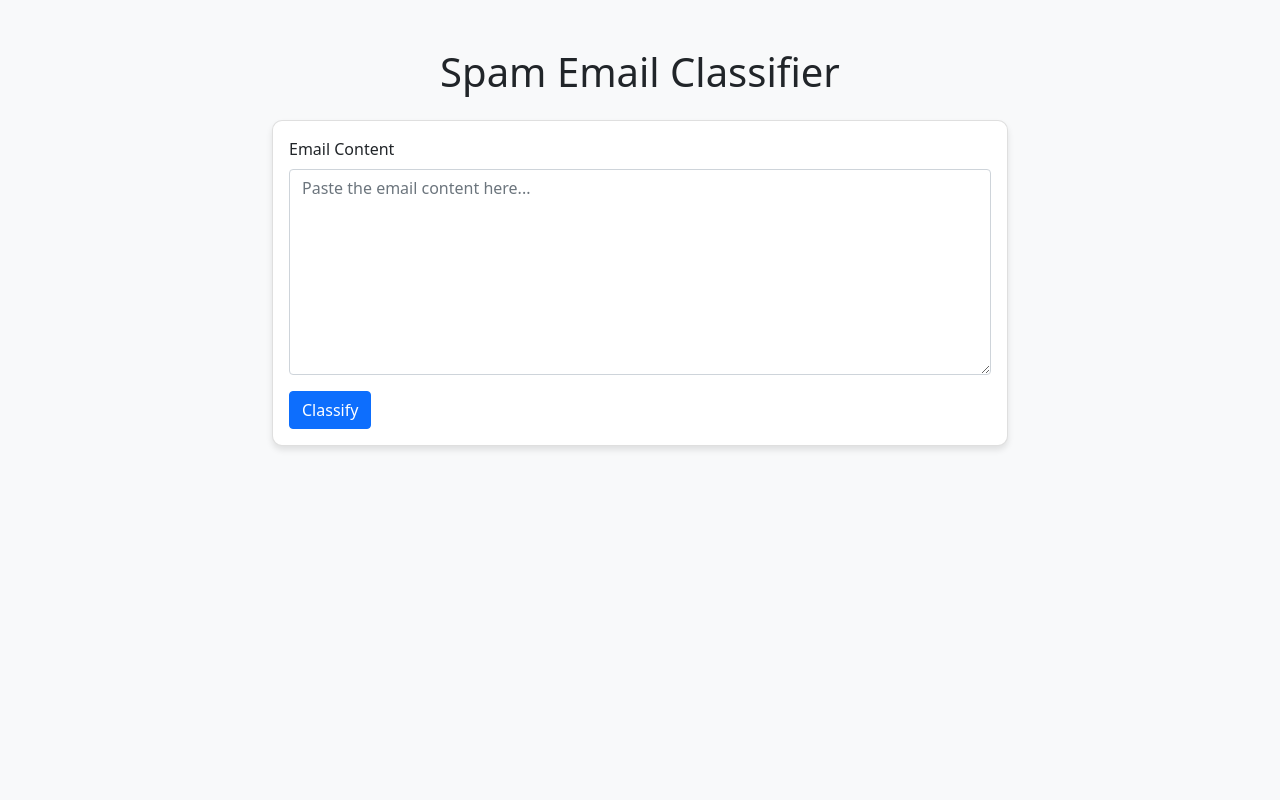
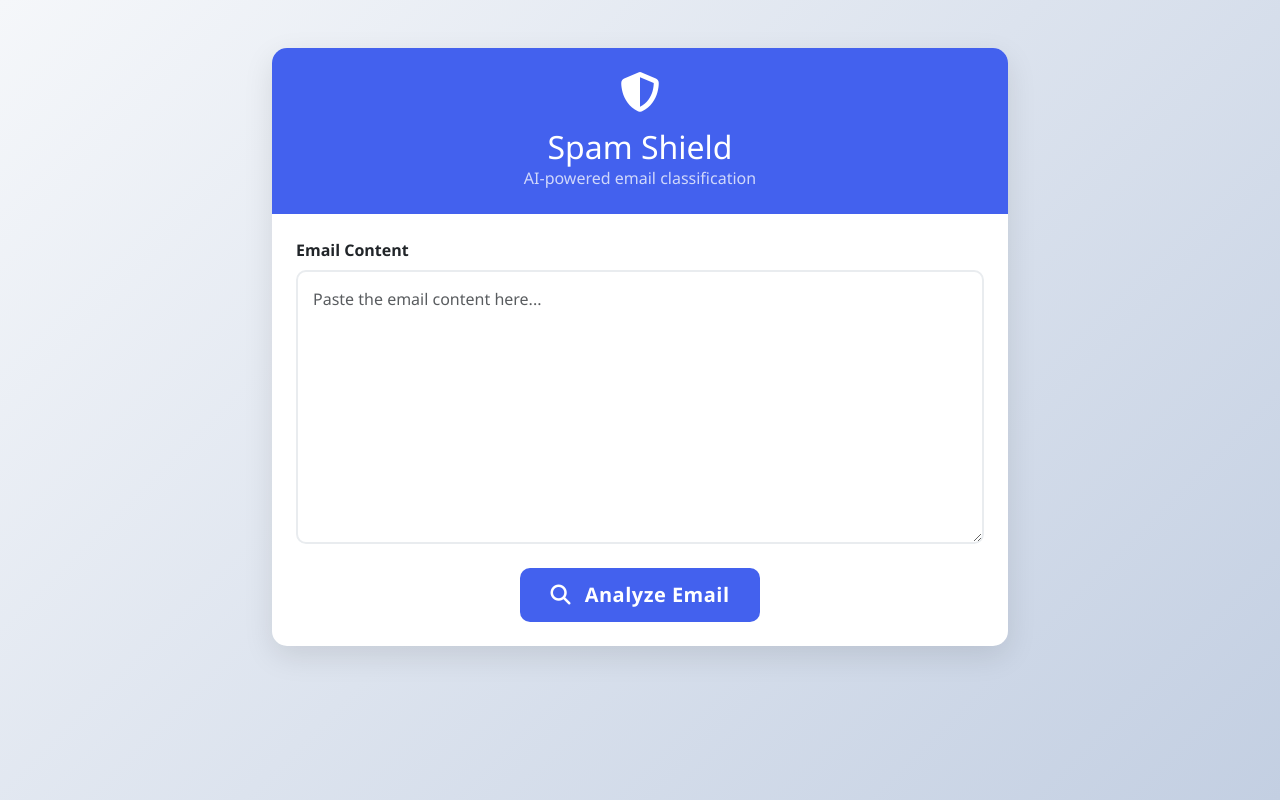
Before and after one commit to Priyankanegi28/Spam-Email-Classifier, a Flask app: page / in a window 1280 px wide. Run offline with Flask 3, Linux system fonts and the light colour scheme; parts of the project's set-up code (start-up, migrations or seed data) failed here and were passed over.

Commit message:
Email-Spam-Classifier

```diff
--- a/templates/index.html
+++ b/templates/index.html
@@ -3,29 +3,155 @@
 <head>
     <meta charset="UTF-8">
     <meta name="viewport" content="width=device-width, initial-scale=1.0">
-    <title>Spam Email Classifier</title>
-    <link rel="stylesheet" href="https://cdn.jsdelivr.net/npm/bootstrap@5.1.3/dist/css/bootstrap.min.css">
-    <link rel="stylesheet" href="/static/styles.css">
+    <title>Spam Shield | Email Classifier</title>
+    <link rel="stylesheet" href="https://cdn.jsdelivr.net/npm/bootstrap@5.3.0/dist/css/bootstrap.min.css">
+    <link rel="stylesheet" href="https://cdnjs.cloudflare.com/ajax/libs/font-awesome/6.4.0/css/all.min.css">
+    <style>
+        :root {
+            --primary: #4361ee;
+            --success: #4cc9f0;
+            --danger: #f72585;
+            --dark: #212529;
+            --light: #f8f9fa;
+        }
+
+        body {
+            background: linear-gradient(135deg, #f5f7fa 0%, #c3cfe2 100%);
+            min-height: 100vh;
+            font-family: 'Segoe UI', Tahoma, Geneva, Verdana, sans-serif;
+        }
+
+        .card {
+            border: none;
+            border-radius: 15px;
+            box-shadow: 0 10px 30px rgba(0, 0, 0, 0.1);
+            overflow: hidden;
+            transition: transform 0.3s ease;
+        }
+
+        .card:hover {
+            transform: translateY(-5px);
+        }
+
+        .card-header {
+            background: var(--primary);
+            color: white;
+            padding: 1.5rem;
+            border-bottom: none;
+        }
+
+        .form-control {
+            border-radius: 10px;
+            padding: 15px;
+            border: 2px solid #e9ecef;
+            transition: all 0.3s;
+        }
+
+        .form-control:focus {
+            border-color: var(--primary);
+            box-shadow: 0 0 0 0.25rem rgba(67, 97, 238, 0.25);
+        }
+
+        .btn-primary {
+            background-color: var(--primary);
+            border: none;
+            border-radius: 10px;
+            padding: 12px 30px;
+            font-weight: 600;
+            letter-spacing: 0.5px;
+            transition: all 0.3s;
+        }
+
+        .btn-primary:hover {
+            background-color: #3a56d4;
+            transform: translateY(-2px);
+        }
+
+        #result {
+            border-radius: 10px;
+            padding: 20px;
+            margin-top: 20px;
+            background: rgba(255, 255, 255, 0.9);
+            box-shadow: 0 5px 15px rgba(0, 0, 0, 0.05);
+            transition: all 0.5s ease;
+        }
+
+        .text-success {
+            color: var(--success) !important;
+        }
+
+        .text-danger {
+            color: var(--danger) !important;
+        }
+
+        .confidence-meter {
+            height: 10px;
+            border-radius: 5px;
+            margin-top: 15px;
+            background: #e9ecef;
+            overflow: hidden;
+        }
+
+        .confidence-level {
+            height: 100%;
+            width: 0%;
+            transition: width 1s ease;
+        }
+
+        .header-icon {
+            font-size: 2.5rem;
+            margin-bottom: 1rem;
+            color: white;
+        }
+
+        .loading-spinner {
+            display: none;
+            margin: 20px auto;
+        }
+    </style>
 </head>
 <body>
-    <div class="container mt-5">
-        <h1 class="text-center mb-4">Spam Email Classifier</h1>
+    <div class="container py-5">
         <div class="row justify-content-center">
-            <div class="col-md-8">
+            <div class="col-lg-8">
                 <div class="card">
-                    <div class="card-body">
+                    <div class="card-header text-center">
+                        <i class="fas fa-shield-alt header-icon"></i>
+                        <h1 class="h2 mb-0">Spam Shield</h1>
+                        <p class="mb-0 opacity-75">AI-powered email classification</p>
+                    </div>
+                    <div class="card-body p-4">
                         <form id="classifyForm">
-                            <div class="mb-3">
-                                <label for="emailText" class="form-label">Email Content</label>
-                                <textarea class="form-control" id="emailText" rows="8"
+                            <div class="mb-4">
+                                <label for="emailText" class="form-label fw-bold">Email Content</label>
+                                <textarea class="form-control" id="emailText" rows="10"
                                     placeholder="Paste the email content here..."></textarea>
                             </div>
-                            <button type="submit" class="btn btn-primary">Classify</button>
+                            <div class="text-center">
+                                <button type="submit" class="btn btn-primary btn-lg">
+                                    <i class="fas fa-search me-2"></i> Analyze Email
+                                </button>
+                            </div>
                         </form>
-                        <div id="result" class="mt-4" style="display: none;">
-                            <h4>Result:</h4>
-                            <p>This email is <span id="prediction" class="fw-bold"></span>
-                                with <span id="probability"></span>% confidence.</p>
+
+                        <div class="text-center">
+                            <div class="spinner-border text-primary loading-spinner" role="status">
+                                <span class="visually-hidden">Loading...</span>
+                            </div>
+                        </div>
+
+                        <div id="result" class="text-center p-4" style="display: none;">
+                            <h3 class="h4 mb-3">Analysis Result</h3>
+                            <div class="d-flex justify-content-center align-items-center mb-3">
+                                <i id="result-icon" class="fas fa-3x me-3"></i>
+                                <div class="text-start">
+                                    <p class="mb-1">This email is <span id="prediction" class="fw-bold"></span></p>
+                                    <p class="mb-0">Confidence: <span id="probability"></span>%</p>
+                                </div>
+                            </div>
+                            <div class="confidence-meter">
+                                <div id="confidence-level" class="confidence-level"></div>
+                            </div>
                         </div>
                     </div>
                 </div>
@@ -34,11 +160,21 @@
     </div>
 
     <script src="https://code.jquery.com/jquery-3.6.0.min.js"></script>
+    <script src="https://cdn.jsdelivr.net/npm/bootstrap@5.3.0/dist/js/bootstrap.bundle.min.js"></script>
     <script>
         $(document).ready(function() {
             $('#classifyForm').submit(function(e) {
                 e.preventDefault();
-                const emailText = $('#emailText').val();
+                const emailText = $('#emailText').val().trim();
+
+                if (!emailText) {
+                    alert('Please enter email content to analyze');
+                    return;
+                }
+
+                // Show loading spinner
+                $('.loading-spinner').show();
+                $('#result').hide();
 
                 $.ajax({
                     type: 'POST',
@@ -47,19 +183,35 @@
                         email_text: emailText
                     },
                     success: function(response) {
+                        // Update results
                         $('#prediction').text(response.prediction);
                         $('#probability').text(response.probability);
 
-                        // Change color based on prediction
+                        // Set appropriate styling
+                        const resultIcon = $('#result-icon');
                         if (response.prediction === 'spam') {
                             $('#prediction').removeClass('text-success').addClass('text-danger');
+                            resultIcon.removeClass().addClass('fas fa-3x me-3 text-danger fa-ban');
                         } else {
                             $('#prediction').removeClass('text-danger').addClass('text-success');
+                            resultIcon.removeClass().addClass('fas fa-3x me-3 text-success fa-check-circle');
                         }
 
-                        $('#result').show();
+                        // Animate confidence meter
+                        $('#confidence-level').css('width', '0%').animate({
+                            width: response.probability + '%'
+                        }, 1000);
+
+                        // Set meter color
+                        $('#confidence-level').removeClass('bg-success bg-danger')
+                            .addClass(response.prediction === 'spam' ? 'bg-danger' : 'bg-success');
+
+                        // Hide spinner and show results
+                        $('.loading-spinner').hide();
+                        $('#result').fadeIn();
                     },
                     error: function() {
+                        $('.loading-spinner').hide();
                         alert('An error occurred. Please try again.');
                     }
                 });
```
Also changed, not shown: assets/image.png.
